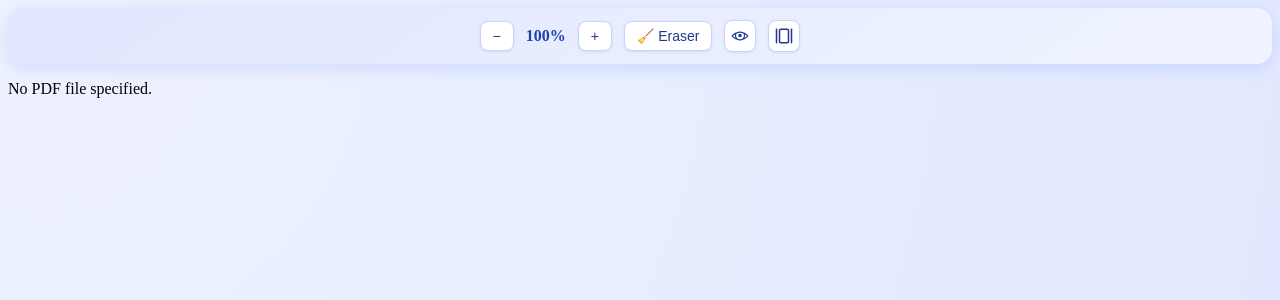
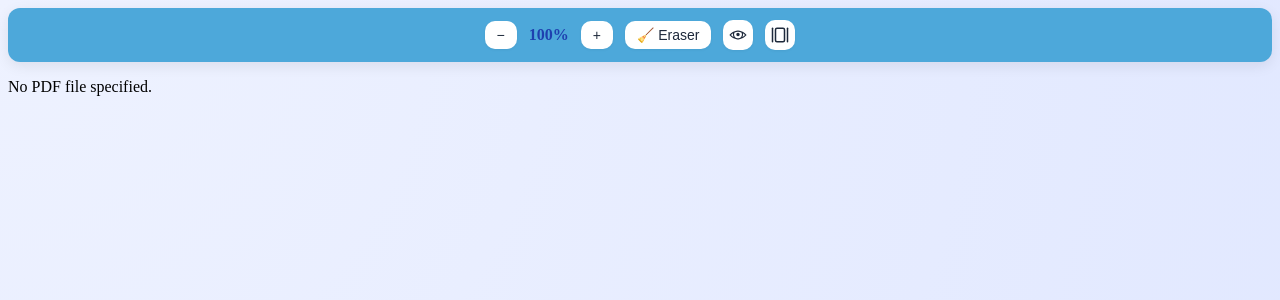
Before and after one commit to thasneem9/libris-main, a React (Vite) app in the folder frontend/: page /pdf-viewer in a window 1280 px wide. Shown: the top 300 px of the page. Built offline with nearby package versions, Linux system fonts and the light colour scheme.

Commit message:
blue themed navbar+prgres bar foreader

```diff
--- a/frontend/src/pages/PDFViewerPage.jsx
+++ b/frontend/src/pages/PDFViewerPage.jsx
@@ -12,6 +12,7 @@ import 'react-pdf/dist/esm/Page/AnnotationLayer.css';
 import './PDFViewerPage.css';
 
 import { LiaEye, LiaSyncAltSolid } from 'react-icons/lia'; // new icon
+import { LuChevronLeft, LuChevronRight } from 'react-icons/lu';
 
 pdfjs.GlobalWorkerOptions.workerSrc = '/pdf.worker.min.js';
 
@@ -334,9 +335,11 @@ const renderPage = (pageNum) => (
     }}
   >
     {/* ⬅️ Previous */}
-    {hasPrevTurn && (
-      <button onClick={() => setCurrentPageIdx(i => i - 1)}>⬅️</button>
-    )}
+  {hasPrevTurn && (
+  <button className="pdf-arrow" onClick={() => setCurrentPageIdx(i => i - 1)}>
+    <LuChevronLeft size={18} />
+  </button>
+)}
 
     {/* Page X‑Y of Z */}
     <span>
@@ -364,9 +367,12 @@ const renderPage = (pageNum) => (
     <span>{percent}%</span>
 
     {/* ➡️ Next */}
-    {hasNextTurn && (
-      <button onClick={() => setCurrentPageIdx(i => i + 1)}>➡️</button>
-    )}
+   {hasNextTurn && (
+  <button className="pdf-arrow" onClick={() => setCurrentPageIdx(i => i + 1)}>
+    <LuChevronRight size={18} />
+  </button>
+)}
+
   </div>
 )}
 
--- a/frontend/src/pages/PDFViewerpage.css
+++ b/frontend/src/pages/PDFViewerpage.css
@@ -65,7 +65,7 @@ input[type="range"].pdf-progress {
   -webkit-appearance: none;
   width: 160px;
   height: 6px;
-  background: linear-gradient(to right, #3b82f6 0%, #3b82f6 var(--progress), #e5e7eb var(--progress), #e5e7eb 100%);
+  background: linear-gradient(to right, #4DA8DA 0%, #4DA8DA var(--progress), #e2e8f0 var(--progress), #e2e8f0 100%);
   border-radius: 4px;
   outline: none;
   transition: background 0.3s ease;
@@ -75,22 +75,22 @@ input[type="range"].pdf-progress::-webkit-slider-thumb {
   -webkit-appearance: none;
   height: 14px;
   width: 14px;
-  background: #3b82f6;
+  background: #4DA8DA;
   border: 2px solid white;
   border-radius: 50%;
   cursor: pointer;
-  box-shadow: 0 0 3px rgba(0,0,0,0.2);
+  box-shadow: 0 0 2px rgba(0,0,0,0.2);
   margin-top: -4px;
 }
 
 input[type="range"].pdf-progress::-moz-range-thumb {
   height: 14px;
   width: 14px;
-  background: #3b82f6;
+  background: #4DA8DA;
   border: 2px solid white;
   border-radius: 50%;
   cursor: pointer;
-  box-shadow: 0 0 3px rgba(0,0,0,0.2);
+  box-shadow: 0 0 2px rgba(0,0,0,0.2);
 }
 
 
@@ -101,12 +101,15 @@ input[type="range"].pdf-progress::-moz-range-thumb {
 .pdf-header {
   display: flex;
   justify-content: center;
-  padding: 12px 16px;
-  background: linear-gradient(145deg, #e0e7ff, #f0f4ff);
-  border-radius: 16px;
+  align-items: center;
+  gap: 12px;
+  padding: 12px 20px;
+  background: #4DA8DA;
+  border-radius: 12px;
   margin-bottom: 16px;
-  box-shadow: 0 4px 16px rgba(37, 99, 235, 0.15);
+  box-shadow: 0 4px 14px rgba(0, 0, 0, 0.08);
 }
+
 
 
 .pdf-toolbar {
@@ -117,27 +120,20 @@ input[type="range"].pdf-progress::-moz-range-thumb {
 
 /* Modern Buttons */
 .pdf-btn {
-  background: #ffffff;
-  border: 1px solid #c7d2fe;
-  color: #1e3a8a;
+  background: white;
+  border: none;
+  color: #1e293b;
   font-weight: 500;
   padding: 6px 12px;
-  border-radius: 8px;
+  border-radius: 10px;
   font-size: 14px;
   transition: all 0.2s ease;
-  box-shadow: 0 1px 3px rgba(0,0,0,0.08);
+  box-shadow: 0 1px 3px rgba(0, 0, 0, 0.05);
   cursor: pointer;
 }
 
 .pdf-btn:hover {
-  background: #eff6ff;
-  border-color: #93c5fd;
-}
-
-.pdf-btn.active {
-  background: #fee2e2;
-  color: #b91c1c;
-  border-color: #fca5a5;
+  background: #f1f5f9;
 }
 
 .pdf-btn.icon {
@@ -146,6 +142,12 @@ input[type="range"].pdf-progress::-moz-range-thumb {
   align-items: center;
   justify-content: center;
 }
+
+.pdf-btn.active {
+  background: #fef2f2;
+  color: #b91c1c;
+}
+
 
 /* Zoom Display */
 .pdf-zoom {
@@ -184,9 +186,36 @@ input[type="range"].pdf-progress::-moz-range-thumb {
 }
 
 .pdf-doc-wrapper {
-  background: rgba(255, 255, 255, 0.75);
-  backdrop-filter: blur(10px);
+  background: rgba(255, 255, 255, 0.85);
+  backdrop-filter: blur(4px);
   border-radius: 16px;
   padding: 16px;
-  box-shadow: 0 8px 24px rgba(0,0,0,0.08);
+  box-shadow: 0 8px 24px rgba(0, 0, 0, 0.05);
 }
+
+
+
+/* AROW */
+.pdf-arrow {
+  background: #ffffff;
+  color: #4DA8DA;
+  border: 1px solid #cbd5e1;
+  border-radius: 50%;
+  padding: 6px;
+  cursor: pointer;
+  transition: background 0.2s ease, transform 0.1s ease;
+  display: flex;
+  align-items: center;
+  justify-content: center;
+  box-shadow: 0 2px 6px rgba(0, 0, 0, 0.05);
+}
+
+.pdf-arrow:hover {
+  background: #f0f9ff;
+}
+
+.pdf-arrow:active {
+  transform: scale(0.95);
+}
+
+/* AROW */
```
